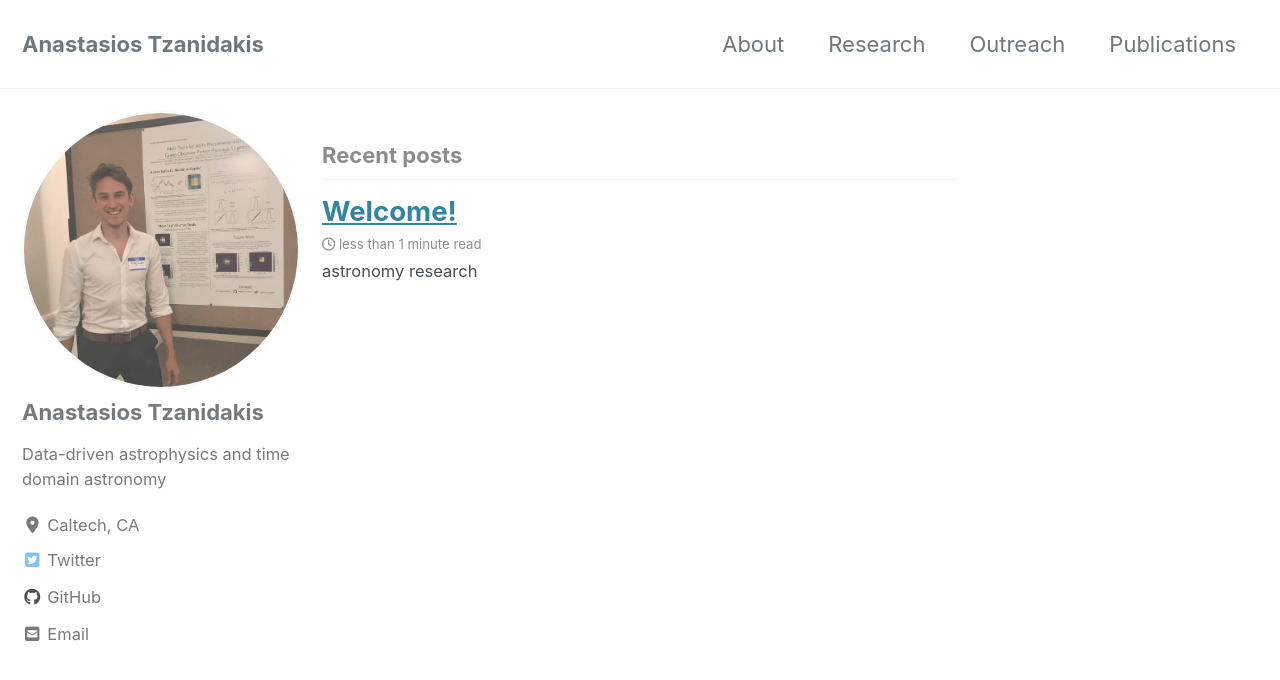
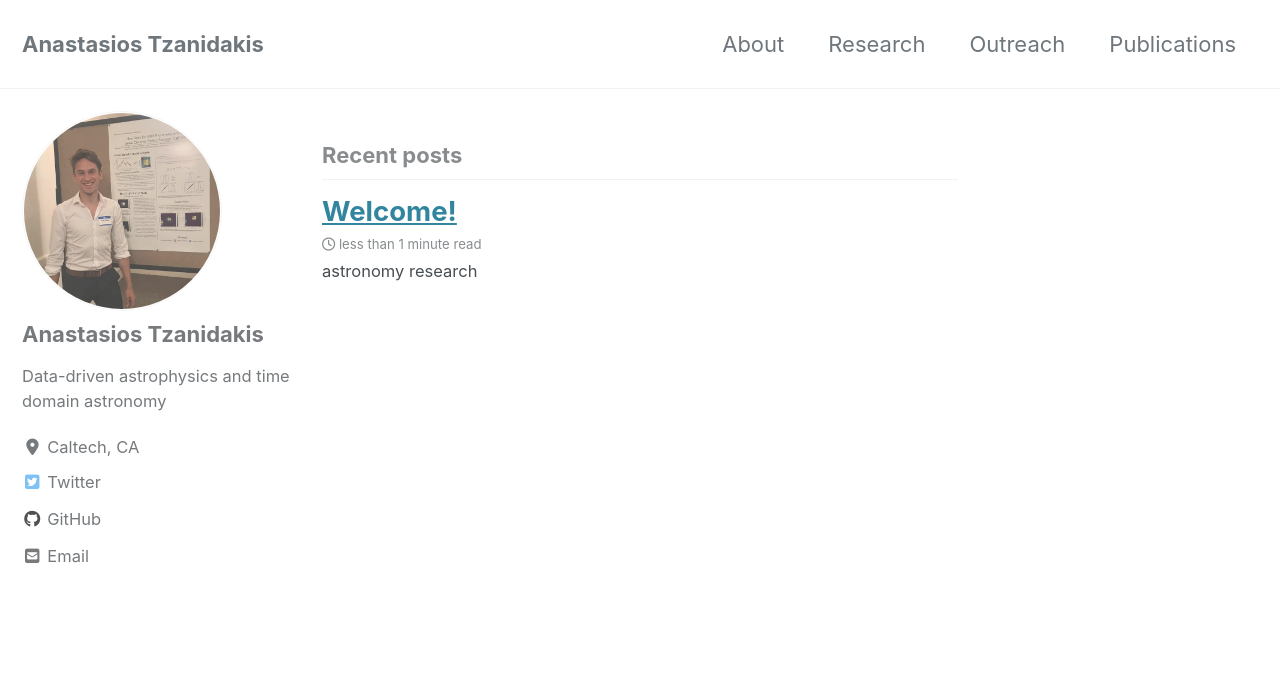
Before and after one commit to AndyTza/andytza.github.io, a Jekyll site: the page built from index.html, in a window 1280 px wide and 900 px high. Shown: the top 680 px of the window. Built offline with Jekyll 4.4.1, drawn with Linux system fonts in a browser that asks for light colours; cached includes are drawn as plain includes; nearby versions of some CDN libraries; the list of posts is cut into pages by our own code.

Commit message:
new dimensions

```diff
--- a/_sass/minimal-mistakes/_sidebar.scss
+++ b/_sass/minimal-mistakes/_sidebar.scss
@@ -65,8 +65,8 @@
     width: 100%;
 
     &.emoji {
-      width: 20px;
-      height: 20px;
+      width: 15px;
+      height: 15px;
     }
   }
 }
@@ -117,8 +117,8 @@
 .author__avatar {
   display: table-cell;
   vertical-align: top;
-  width: 36px;
-  height: 36px;
+  width: 26px;
+  height: 26px;
 
   @include breakpoint($large) {
     display: block;
@@ -127,7 +127,7 @@
   }
 
   img {
-    max-width: 300px;
+    max-width: 200px;
     border-radius: 50%;
 
     @include breakpoint($large) {
```
